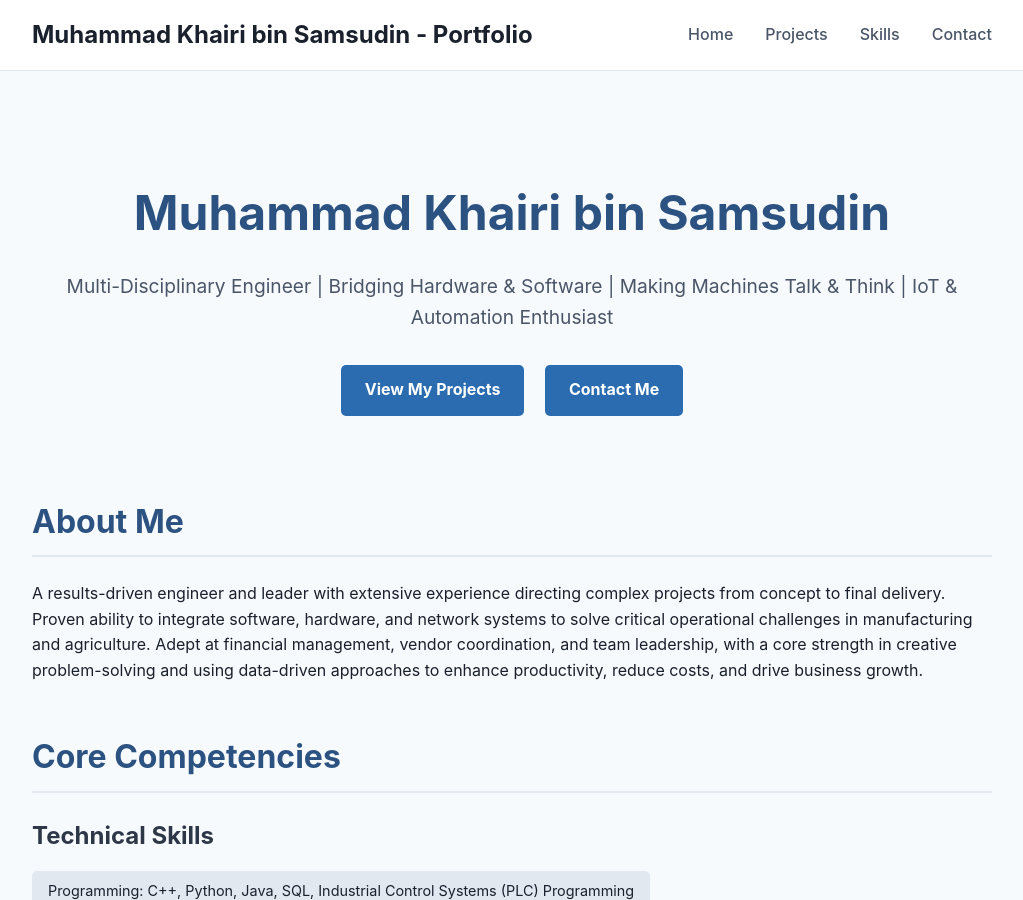
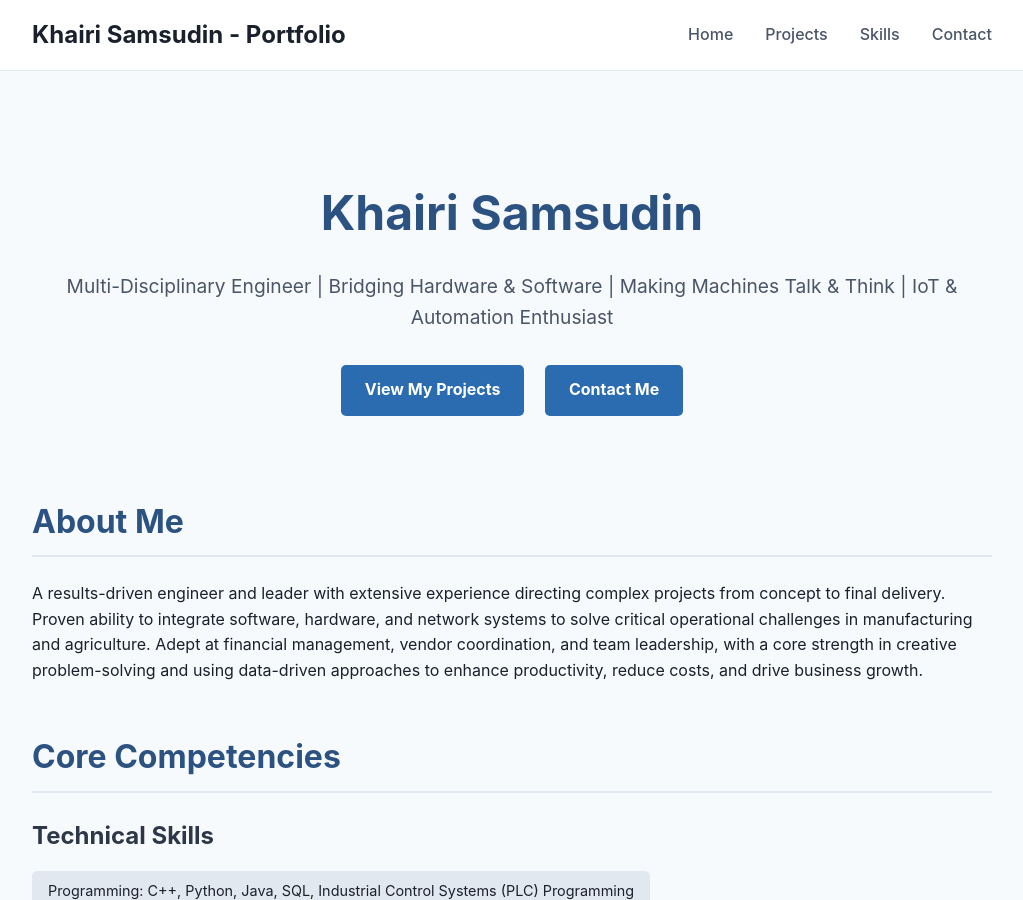
Before and after one commit to xion-xion/xion-xion.github.io, a Jekyll site: the page built from index.html, in a window 1280 px wide and 900 px high. Shown: the whole window, without its empty margins (128-1151 px from the left). Built offline with Jekyll 4.4.1, drawn with Linux system fonts in a browser that asks for light colours; some of the changed text lies outside the part shown.

Commit message:
feat: update header name

```diff
--- a/_config.yml
+++ b/_config.yml
@@ -1,4 +1,4 @@
-title: "Muhammad Khairi bin Samsudin - Portfolio"
+title: "Khairi Samsudin - Portfolio"
 email: khairisamsudin94@gmail.com
 linkedin_username: khairisam
 github_username: xion-xion
```
